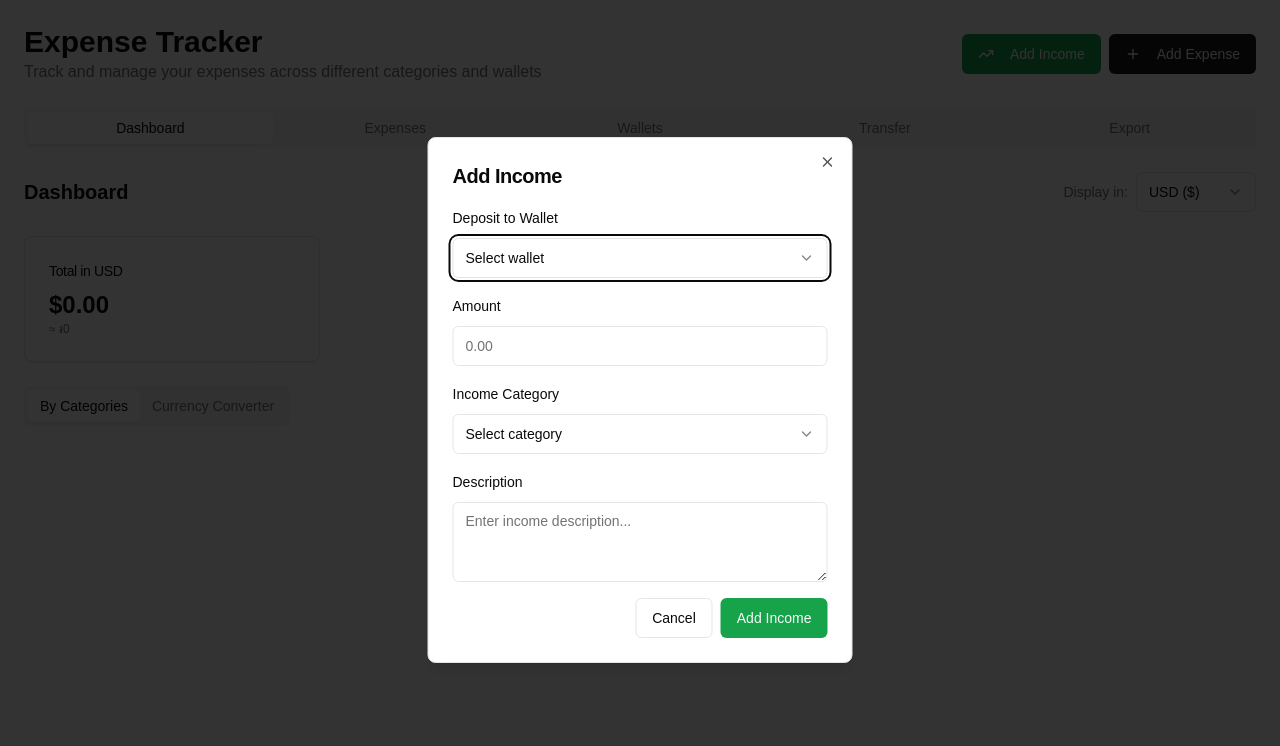
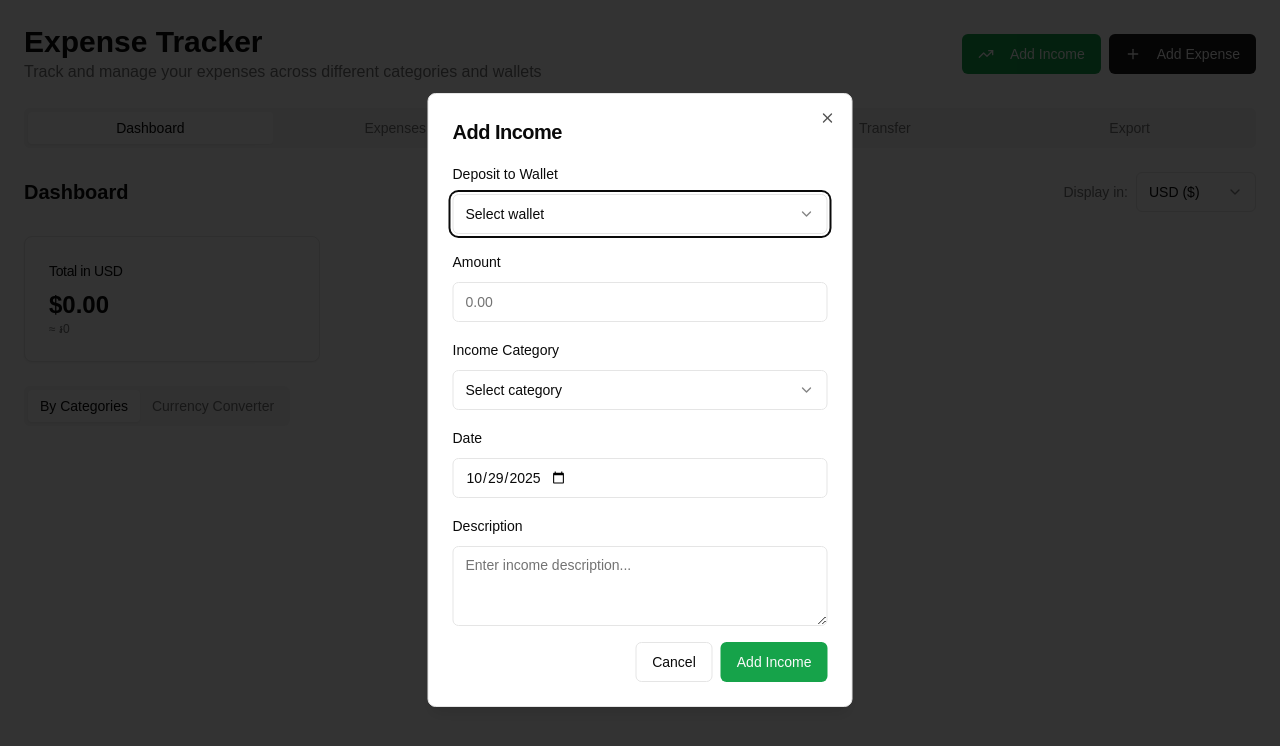
Before and after one commit to JinMaru01/exspense_tracker, a Next.js app: page / in a window 1280 px wide. Both pictures are taken after a click on the button "Add Income". Shown: the top 746 px of the page. Built offline with nearby package versions, Linux system fonts and the light colour scheme.

Commit message:
feat: add date picker to expense and income forms
Allow users to select date for transactions and save with entries.

#VERCEL_SKIP

Co-authored-by: JinSakai <116248326+JinMaru01@users.noreply.github.com>

```diff
--- a/components/expense-form.tsx
+++ b/components/expense-form.tsx
@@ -17,7 +17,7 @@ import type { Wallet } from "../types/wallet"
 
 interface ExpenseFormProps {
   expense?: Expense
-  wallets: Wallet[] // Add wallets prop
+  wallets: Wallet[]
   onSubmit: (expense: Omit<Expense, "id">) => void
   trigger?: React.ReactNode
 }
@@ -29,6 +29,7 @@ export function ExpenseForm({ expense, wallets, onSubmit, trigger }: ExpenseForm
     category: "",
     wallet: "",
     description: "",
+    date: new Date().toISOString().split("T")[0], // Default to today in YYYY-MM-DD format
   })
 
   const selectedWallet = wallets.find((w) => w.name === formData.wallet)
@@ -40,6 +41,7 @@ export function ExpenseForm({ expense, wallets, onSubmit, trigger }: ExpenseForm
         category: expense.category,
         wallet: expense.wallet,
         description: expense.description,
+        date: new Date(expense.date).toISOString().split("T")[0], // Convert expense date to input format
       })
     }
   }, [expense])
@@ -56,12 +58,18 @@ export function ExpenseForm({ expense, wallets, onSubmit, trigger }: ExpenseForm
       category: formData.category,
       wallet: formData.wallet,
       description: formData.description,
-      date: expense?.date || new Date(),
+      date: new Date(formData.date), // Use selected date instead of current date
       currency: wallet.currency,
     })
 
     if (!expense) {
-      setFormData({ amount: "", category: "", wallet: "", description: "" })
+      setFormData({
+        amount: "",
+        category: "",
+        wallet: "",
+        description: "",
+        date: new Date().toISOString().split("T")[0], // Reset to today
+      })
     }
     setOpen(false)
   }
@@ -158,6 +166,21 @@ export function ExpenseForm({ expense, wallets, onSubmit, trigger }: ExpenseForm
           </div>
 
           <div className="space-y-2">
+            <Label htmlFor="date" className="text-sm">
+              Date
+            </Label>
+            <Input
+              id="date"
+              type="date"
+              value={formData.date}
+              onChange={(e) => setFormData({ ...formData, date: e.target.value })}
+              max={new Date().toISOString().split("T")[0]} // Prevent future dates
+              required
+              className="w-full"
+            />
+          </div>
+
+          <div className="space-y-2">
             <Label htmlFor="description" className="text-sm">
               Description
             </Label>
--- a/components/income-form.tsx
+++ b/components/income-form.tsx
@@ -14,7 +14,7 @@ import { formatCurrency } from "../data/currency-data"
 
 interface IncomeFormProps {
   wallets: Wallet[]
-  onSubmit: (walletId: string, amount: number, description: string, category: string) => void
+  onSubmit: (walletId: string, amount: number, description: string, category: string, date: Date) => void
 }
 
 const incomeCategories = [
@@ -34,6 +34,7 @@ export function IncomeForm({ wallets, onSubmit }: IncomeFormProps) {
     wallet: "",
     category: "",
     description: "",
+    date: new Date().toISOString().split("T")[0], // Default to today in YYYY-MM-DD format
   })
 
   const selectedWallet = wallets.find((w) => w.id === formData.wallet)
@@ -42,9 +43,21 @@ export function IncomeForm({ wallets, onSubmit }: IncomeFormProps) {
     e.preventDefault()
     if (!formData.amount || !formData.wallet || !formData.category) return
 
-    onSubmit(formData.wallet, Number.parseFloat(formData.amount), formData.description, formData.category)
+    onSubmit(
+      formData.wallet,
+      Number.parseFloat(formData.amount),
+      formData.description,
+      formData.category,
+      new Date(formData.date),
+    )
 
-    setFormData({ amount: "", wallet: "", category: "", description: "" })
+    setFormData({
+      amount: "",
+      wallet: "",
+      category: "",
+      description: "",
+      date: new Date().toISOString().split("T")[0], // Reset to today
+    })
     setOpen(false)
   }
 
@@ -134,6 +147,21 @@ export function IncomeForm({ wallets, onSubmit }: IncomeFormProps) {
           </div>
 
           <div className="space-y-2">
+            <Label htmlFor="date" className="text-sm">
+              Date
+            </Label>
+            <Input
+              id="date"
+              type="date"
+              value={formData.date}
+              onChange={(e) => setFormData({ ...formData, date: e.target.value })}
+              max={new Date().toISOString().split("T")[0]} // Prevent future dates
+              required
+              className="w-full"
+            />
+          </div>
+
+          <div className="space-y-2">
             <Label htmlFor="description" className="text-sm">
               Description
             </Label>
--- a/expense-tracker.tsx
+++ b/expense-tracker.tsx
@@ -31,7 +31,7 @@ export default function ExpenseTracker() {
     setExpenses((prev) => [newExpense, ...prev])
   }
 
-  const addIncome = (walletId: string, amount: number, description: string, category: string) => {
+  const addIncome = (walletId: string, amount: number, description: string, category: string, date: Date) => {
     const wallet = wallets.find((w) => w.id === walletId)
     if (!wallet) return
 
@@ -52,7 +52,7 @@ export default function ExpenseTracker() {
       category: category,
       wallet: wallet.name,
       description: description || "Income",
-      date: new Date(),
+      date: date, // Use the selected date instead of new Date()
       currency: wallet.currency,
     }
 
```
